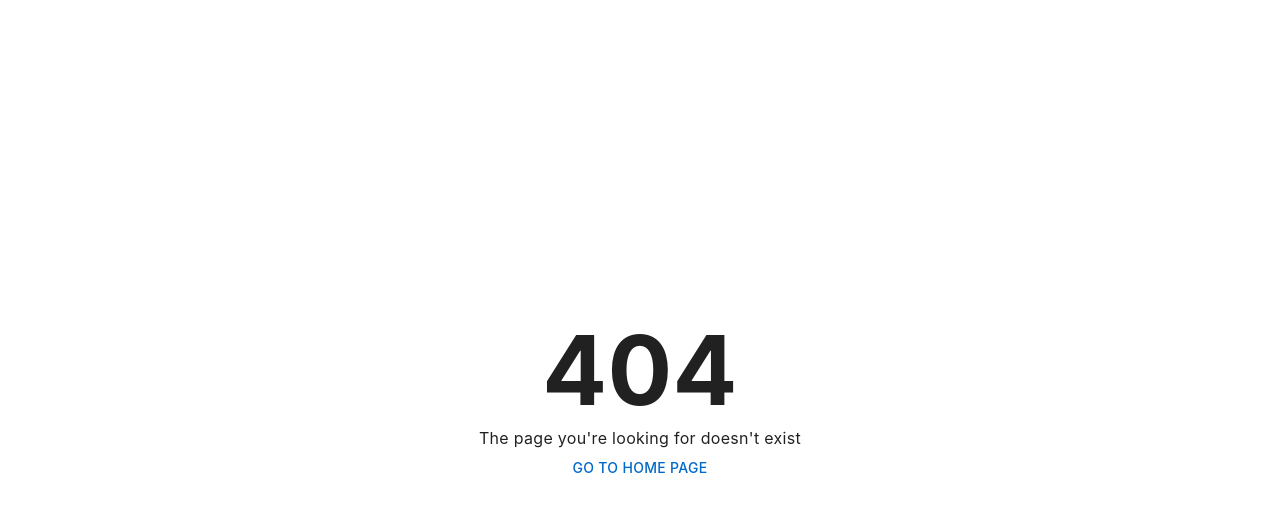
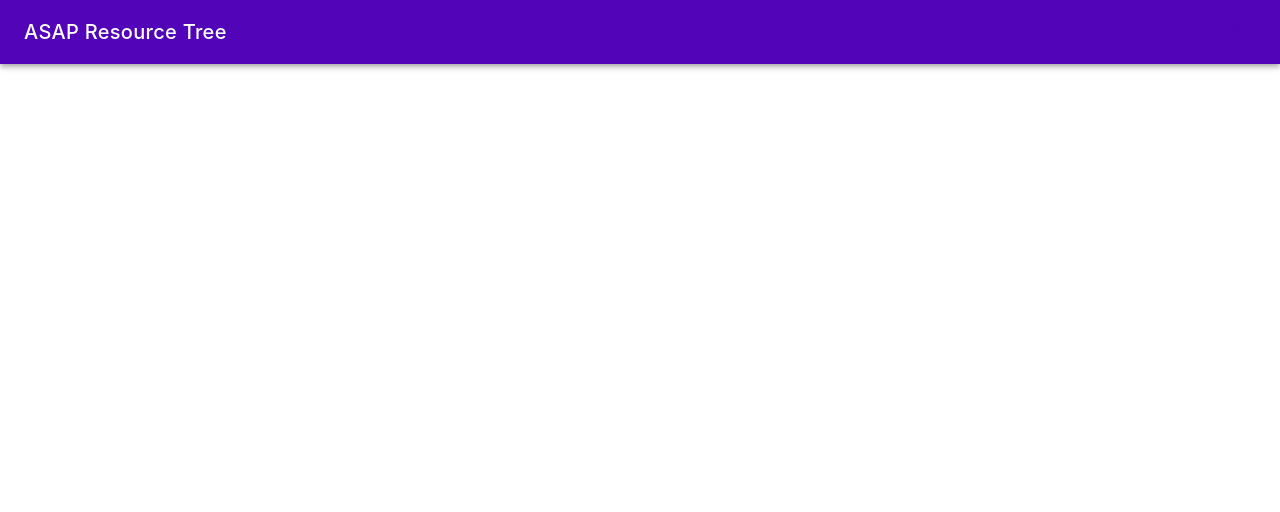
Before and after one commit to hack4impact-upenn/asap-f22, a React (Create React App) app in the folder client/: page /navbar in a window 1280 px wide. Before the commit this address had no page. Shown: the top 512 px of the page. Built offline with nearby package versions, Linux system fonts and the light colour scheme; a web font is replaced by a local one.

Commit message:
added nav bar

```diff
--- a/client/package.json
+++ b/client/package.json
@@ -33,6 +33,7 @@
   },
   "dependencies": {
     "@material-ui/icons": "^4.11.2",
+    "@mui/icons-material": "^5.10.9",
     "@mui/material": "^5.5.3",
     "@mui/system": "^5.5.2",
     "@reduxjs/toolkit": "^1.8.1",
--- a/client/src/App.tsx
+++ b/client/src/App.tsx
@@ -20,6 +20,7 @@
 import LoginPage from './Authentication/LoginPage';
 import EmailResetPasswordPage from './Authentication/EmailResetPasswordPage';
 import ResetPasswordPage from './Authentication/ResetPasswordPage';
+import NavBar from './components/NavBar';
 
 function App() {
   return (
@@ -65,6 +66,8 @@
 
                   {/* Route which is accessed if no other route is matched */}
                   <Route path="*" element={<NotFoundPage />} />
+
+                  <Route path="/navbar" element={<NavBar />} />
                 </Routes>
               </CssBaseline>
             </ThemeProvider>
--- a/client/src/assets/colors.ts
+++ b/client/src/assets/colors.ts
@@ -16,7 +16,7 @@
   neutral: '#8c8c8c', // Gray
   lightGray: '#ebeff2', // Gray-subsection
   actionBlue: '#155da1', // Action button
-
   // Other colors:
+  purple: '#5204B9',
 };
 export default COLORS;
--- a/client/src/assets/theme.ts
+++ b/client/src/assets/theme.ts
@@ -12,7 +12,7 @@
       // light: will be calculated from palette.primary.main,
       // dark: will be calculated from palette.primary.main,
       // contrastText: will be calculated to contrast with palette.primary.main
-      main: COLORS.primaryBlue,
+      main: COLORS.purple,
     },
     secondary: {
       main: COLORS.secondarySeafoam,
--- /dev/null
+++ b/client/src/components/NavBar.tsx
@@ -0,0 +1,23 @@
+import * as React from 'react';
+import AppBar from '@mui/material/AppBar';
+import Box from '@mui/material/Box';
+import Toolbar from '@mui/material/Toolbar';
+import Typography from '@mui/material/Typography';
+import Button from '@mui/material/Button';
+
+function NavBar() {
+  return (
+    <Box sx={{ background: 'primary' }}>
+      <AppBar position="static">
+        <Toolbar>
+          <Typography variant="h6" component="div" sx={{ flexGrow: 1 }}>
+            ASAP Resource Tree
+          </Typography>
+          <Button color="primary">Login</Button>
+        </Toolbar>
+      </AppBar>
+    </Box>
+  );
+}
+
+export default NavBar;
```
Also changed, not shown: 1 other file (tests, documents, lock files or other folders).
